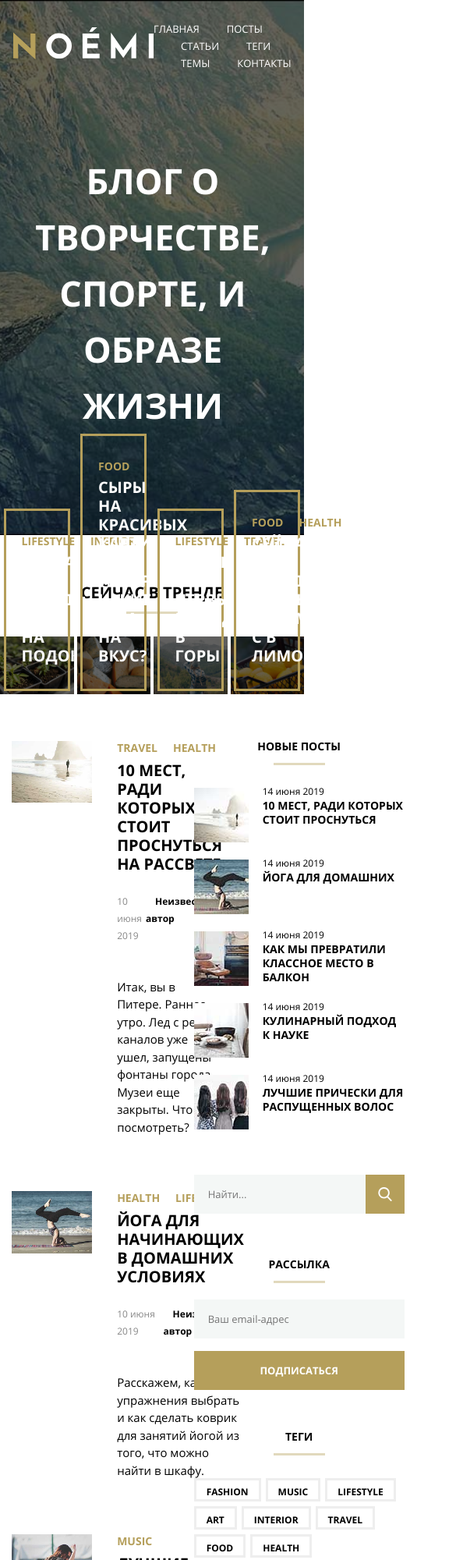
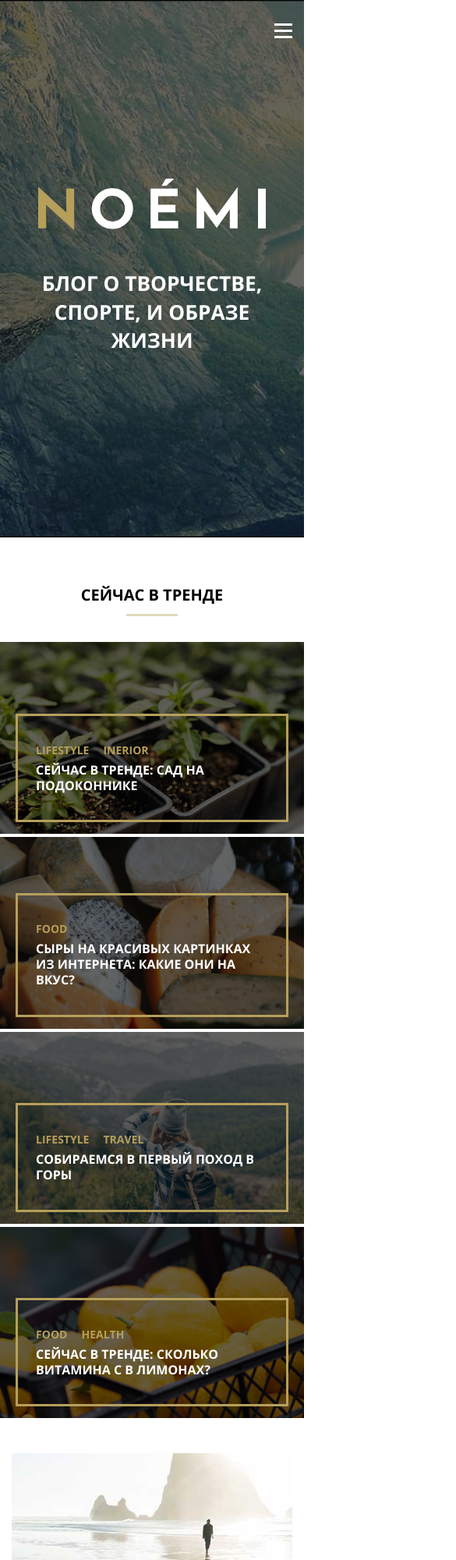
Before and after one commit to Lopaaatin/mq-diplom2, a plain HTML site: page index.html in a window 390 px wide. Shown: the top 2000 px of the page at 78% size, 585 px wide, since content can reach past the window. Drawn offline with Linux system fonts and the light colour scheme; files whose address does not match are found by name.

Commit message:
Add files via upload

```diff
--- a/css/style.css
+++ b/css/style.css
@@ -191,11 +191,10 @@
 
   .trend_border {
     border: 3px solid #b59f5b;
-    /* width: 90.243%; */
     position: absolute;
-    left: 4.878%;
-    right: 4.878%;
-    bottom: 0.964vw;
+    left: 20px;
+    right: 20px;
+    bottom: 15px;
     padding: 30px 20px;
   }
 
@@ -621,12 +620,20 @@
   .item_pic {
       position: absolute;
       top: -175px;
-      width: 88.24%;
+      left: 5.88%;
+      right: 5.88%;
       z-index: -1;
       text-align: center;
   }
 
   .item_pic_source {
+    width: 100%;
+    display: block;
+  }
+
+  .item_img {
+    width: 100%;
+    display: block;
   }
 
 
@@ -772,6 +779,276 @@
     font-weight: bold;
     text-decoration: none;
   }
+
+    /* <!-- --- MEDIA --- --> */
+
+  @media (min-width: 1201px) {
+    .menu_button {
+      display: none;
+    }
+
+  }
+
+  @media (max-width: 1200px) {
+
+    .header-container {
+      padding-left: 35px;
+      padding-right: 35px;
+    }
+
+    .header-description {
+      font-size: calc(3.457vw + 12.8px);
+    }
+
+    .menu-list {
+      display: none;
+    }
+
+    .menu_button {
+      width: 23px;
+      height: 19px;
+      position: relative;
+      cursor: pointer;
+    }
+
+    .menu_button_label {
+      position: absolute;
+      top: 8px;
+      width: 23px;
+      height: 3px;
+      background-color: #fff;
+      margin-top: 5px;
+      margin-bottom: 5px;
+    }
+
+    .menu_button_label::before,
+    .menu_button_label::after {
+      content: "";
+      width: 23px;
+      height: 3px;
+      background-color: #fff;
+      position: absolute;
+    }
+
+    .menu_button_label::before {
+      margin-top: -8px;
+    }
+
+    .menu_button_label::after {
+      margin-top: 8px;
+    }
+
+    .page {
+      padding-left: 35px;
+      padding-right: 35px;
+    }
+
+    .trend {
+      margin-top: 4px;
+    }
+
+    .trend_border {
+      padding: 8.88% 5.92%;
+    }
+
+    .trend-tag-list:nth-child(n+2) {
+      margin-left: calc(100vw/56 - 10px/7);
+    }
+
+    .trend-tag-link {
+      font-size: calc(0.36vw + 10px);
+    }
+
+
+    .trend-header-link {
+      font-size: 1.5vw;
+    }
+
+    .trend-header-content {
+      line-height: calc(2.829vw - 12.3429px);
+    }
+
+    .our_items {
+      padding: 0px 34px;
+    }
+
+    .items_carousel {
+      flex-wrap: wrap;
+    }
+
+    .item_border {
+      width: calc((100% - 23px)/2);
+      margin-top: calc(0.672*((100vw - 93px)/2) - 30px);
+      margin-bottom: 28px;
+    }
+
+    .item_pic {
+      top: calc(30px - 0.672*((100vw - 93px)/2));
+  }
+
+    .main {
+      max-width: 880px;
+    }
+
+    .post {
+      flex-direction: column;
+      width: calc(100% - 36px);
+      }
+
+    .post-image {
+        width: 100%;
+      }
+
+    .post:nth-child(n+2) {
+        margin-top: 0px;
+      }
+
+    .post-content {
+        width: 100%;
+        margin-top: 16px;
+        margin-bottom: 8px;
+        margin-left: 0px;
+      }
+
+    .post:nth-child(n+2)::before {
+        display: block;
+        margin-top: 0px;
+        margin-bottom: 40px;
+        content: "";
+        width: 100%;
+        height: 3px;
+        background-color: #eeeeee;
+      }
+
+  @media (max-width: 1200px)
+  and (orientation: portrait)  {
+
+    .trends_carousel {
+      flex-wrap: wrap;
+    }
+
+    .trend {
+      width: calc((100% - 4px)/2);
+      min-height: calc(0.3902*(100vw - 4px));
+    }
+
+  }
+
+  }
+
+  @media (max-width: 640px) {
+
+    .header-container {
+      padding-left: 15px;
+      padding-right: 15px;
+    }
+
+    .header-nav {
+      flex-direction: column-reverse;
+    }
+
+    .logo {
+      margin-top: 185px;
+      width: 75vw;
+     }
+
+     .menu {
+      margin-left: auto;
+     }
+
+     .header-content {
+      width: 75vw;
+      margin-left: auto;
+      margin-right: auto;
+      margin-top: 45px;
+      margin-bottom: 220px;
+    }
+
+    .header-description {
+      line-height: 1.385;
+    }
+
+    .trends_carousel {
+      flex-wrap: wrap;
+    }
+
+    .trend {
+      width: calc((100% - 4px)/2);
+      min-height: calc(0.3902*(100vw - 4px));
+    }
+
+    .trend-tag-list:nth-child(n+2) {
+      margin-left: 18px;
+  }
+
+    .trend-tag-link {
+      font-size: 14px;
+    }
+
+    .trend-header-link {
+      font-size: 16px;
+      line-height: 1.25;
+    }
+
+    .page {
+      margin-top: 45px;
+      padding-left: 15px;
+      padding-right: 15px;
+      flex-direction: column;
+    }
+
+    .post {
+      flex-direction: column;
+      width: 100%;
+      }
+
+    .post-main {
+      margin-top: 23px;
+    }
+
+    .aside {
+      margin-top: 45px;
+      width: 100%;
+      }
+
+    .aside-sections:nth-child(n+2) {
+      margin-top: 45px;
+      }
+
+    .search-field {
+      width: calc(100% - 50px);
+      }
+
+    .new-post-content {
+      width: 100%;
+      }
+
+    .our_items {
+      padding: 0px 15px;
+      }
+
+    .item_border {
+        width: 100%;
+        margin-top: calc(0.8824*(100vw - 30px) - 30px);
+        margin-bottom: 25px;
+      }
+
+    .item_pic {
+        top: calc(30px - (0.8824*(100vw - 30px)));
+      }
+    }
+
+    @media (max-width: 640px)
+  and (orientation: portrait) {
+
+    .trend {
+      width: 100%;
+      height: 63vw;
+    }
+  }
+
+
+
 
     /* <!-- --- POP UP --- --> */
 
@@ -942,112 +1219,3 @@
       top: -18px;
       right: -22px;
     }
-
-    /* <!-- --- MEDIA --- --> */
-
-  @media (min-width: 1201px) {
-
-  }
-
-  @media (min-width: 641px)
-  and (max-width: 1200px) {
-
-    .header-container {
-      padding-left: 35px;
-      padding-right: 35px;
-    }
-
-    .header-description {
-      font-size: 5.21vw;
-    }
-
-    .page {
-      padding-left: 35px;
-      padding-right: 35px;
-    }
-
-    .trends_carousel {
-      flex-wrap: wrap;
-    }
-
-    .trend_border {
-      padding: 35px 30px 30px;
-    }
-
-    .trend-header-link {
-      font-size: 1.5vw;
-      line-height: 1.3;
-    }
-
-    .menu-list {
-      display: none;
-    }
-
-    .menu {
-      width: 23px;
-      height: 4px;
-      color: #fff;
-    }
-
-    .items_carousel {
-      flex-wrap: wrap;
-    }
-
-    .item_border {
-      width: calc((100% - 23px)/2);
-    }
-
-    .main {
-      max-width: 880px;
-    }
-
-    .post {
-      flex-direction: column;
-      width: calc(100% - 36px);
-      }
-
-    .post-image {
-        width: 100%;
-      }
-
-    .post:nth-child(n+2) {
-        margin-top: 0px;
-      }
-
-    .post-content {
-        width: 100%;
-        margin-top: 16px;
-        margin-bottom: 8px;
-        margin-left: 0px;
-      }
-
-    .post:nth-child(n+2)::before {
-        display: block;
-        margin-top: 0px;
-        margin-bottom: 40px;
-        content: "";
-        width: 100%;
-        height: 3px;
-        background-color: #eeeeee;
-      }
-
-  @media (min-width: 641px)
-  and (max-width: 1200px)
-  and (orientation: portrait)  {
-
-  .trend {
-      width: calc((100% - 4px)/2);
-      min-height: calc(0.3902*(100vw - 4px));
-    }
-
-  }
-
-  @media (max-width: 640px)
-  and (orientation: portrait) {
-
-  }
-
-  @media (max-width: 640px)
-  and (orientation: landscape) {
-
-  }
```
Lines whose indentation alone changed are shown as unchanged.
